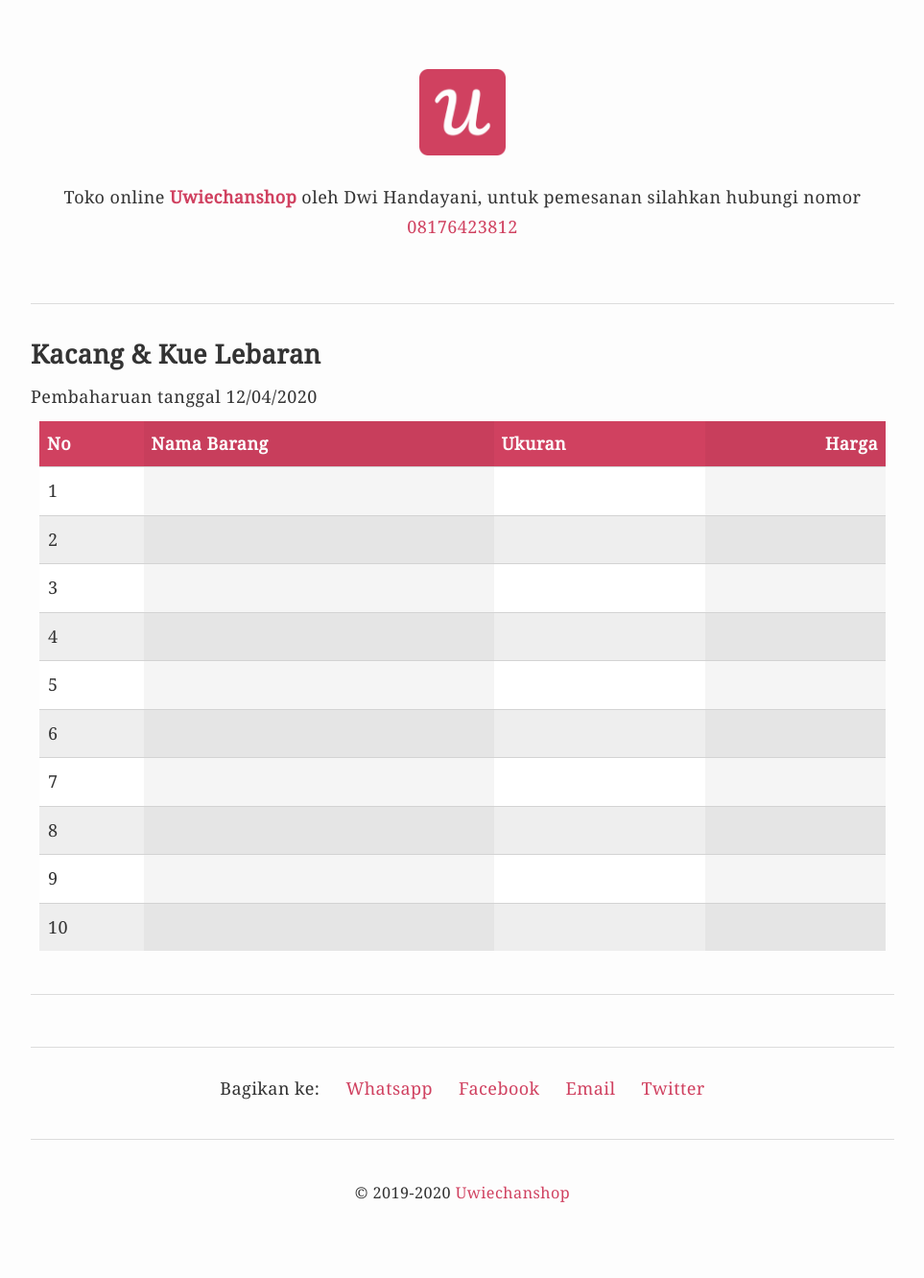
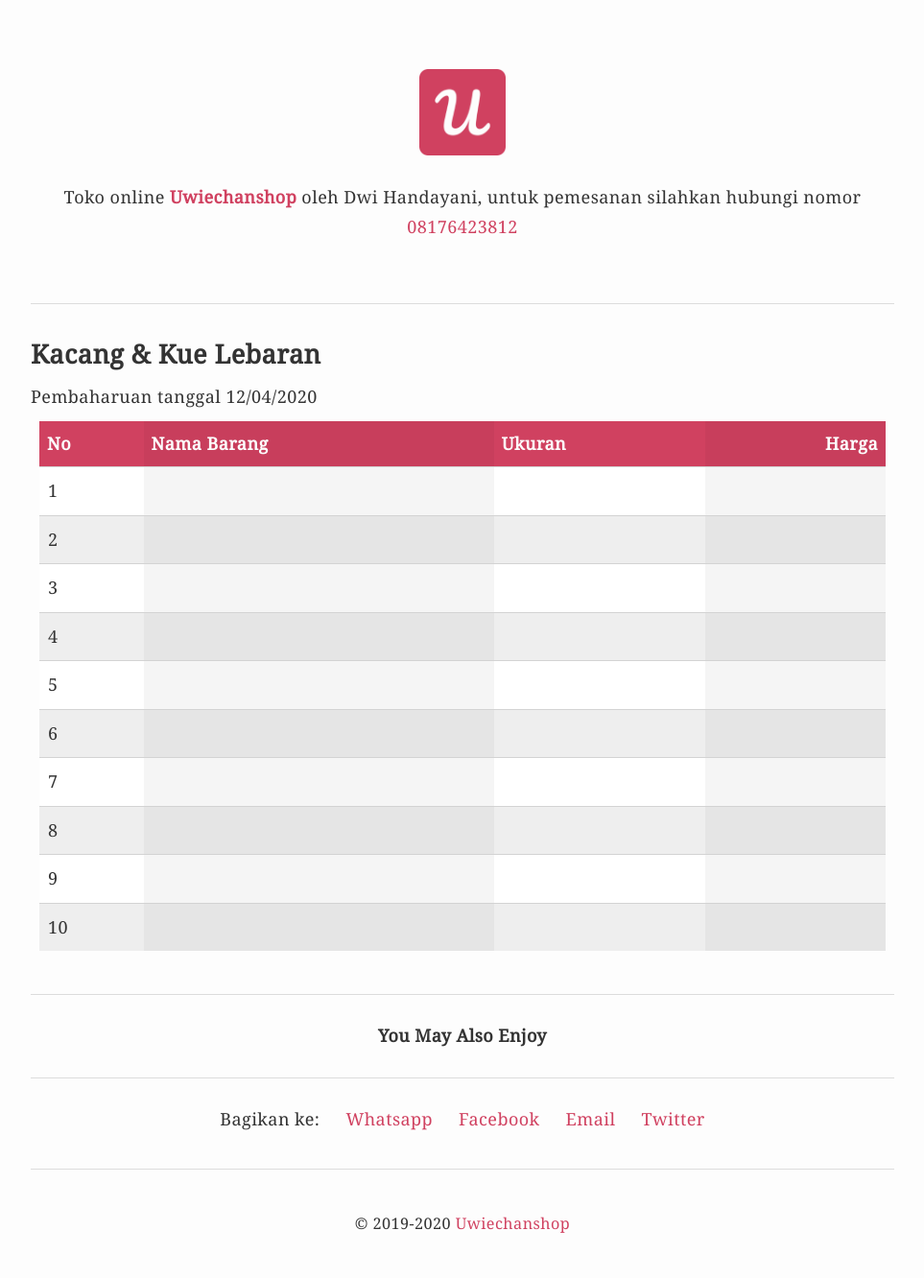
Before and after one commit to krhmwn/uwiechanshop, a Jekyll site: the page built from _posts/2020-01-01-kacang-kue-lebaran.markdown, in a window 1280 px wide. Shown: the whole page at 96% size, without its empty margins (158-1121 px from the left). Built offline with Jekyll 4.4.1, drawn with Linux system fonts in a browser that asks for light colours; before the commit the page ends 1300 px from its top, so only the background shows below that.

Commit message:
Update v.1.2.1

```diff
--- a/_layouts/post.html
+++ b/_layouts/post.html
@@ -8,21 +8,42 @@
 <time class="hide" datetime="{{ page.date | date: '%Y-%m-%d' }}">{{ page.date | date: "%d-%m-%Y"}}</time>
 </article>
 <nav class="relatedpost">
-{% if moreThanOneInCategory == true %}
-<div class="related-posts">
-<h3>Other posts archived in “{{ category }}”</h3>
-<ul>
-{% for post in posts %}
-{% unless post.url == page.url %}
-<li>
-<a href="{{ post.url | prepend: site.baseurl }}">{{ post.title }}</a>
-Published on <time datetime="{{ post.date | date_to_xmlschema }}">{{ post.date | date: "%B %-d, %Y" }}</time>
-</li>
-{% endunless %}
-{% endfor %}
-</ul>
+<div class="relatedPosts">
+
+<h4>You May Also Enjoy</h4>
+
+{% assign maxRelated = 4 %}
+{% assign minCommonTags =  2 %}
+{% assign maxRelatedCounter = 0 %}
+
+{% for post in site.posts %}
+
+    {% assign sameTagCount = 0 %}
+    {% assign commonTags = '' %}
+
+    {% for category in post.categories %}
+      {% if post.url != page.url %}
+        {% if page.categories contains category %}
+          {% assign sameTagCount = sameTagCount | plus: 1 %}
+          {% capture tagmarkup %} <span class="label label-default">{{ category }}</span> {% endcapture %}
+          {% assign commonTags = commonTags | append: tagmarkup %}
+        {% endif %}
+      {% endif %}
+    {% endfor %}
+
+    {% if sameTagCount >= minCommonTags %}
+      <div>
+      <h5><a href="{{ site.baseurl }}{{ post.url }}">{{ post.title }}{{ commonTags }}</a></h5>
+      </div>
+      {% assign maxRelatedCounter = maxRelatedCounter | plus: 1 %}
+      {% if maxRelatedCounter >= maxRelated %}
+        {% break %}
+      {% endif %}
+    {% endif %}
+
+  {% endfor %}
+
 </div>
-{% endif %}
 </nav>
 <nav class="share">
 <ul>
```
